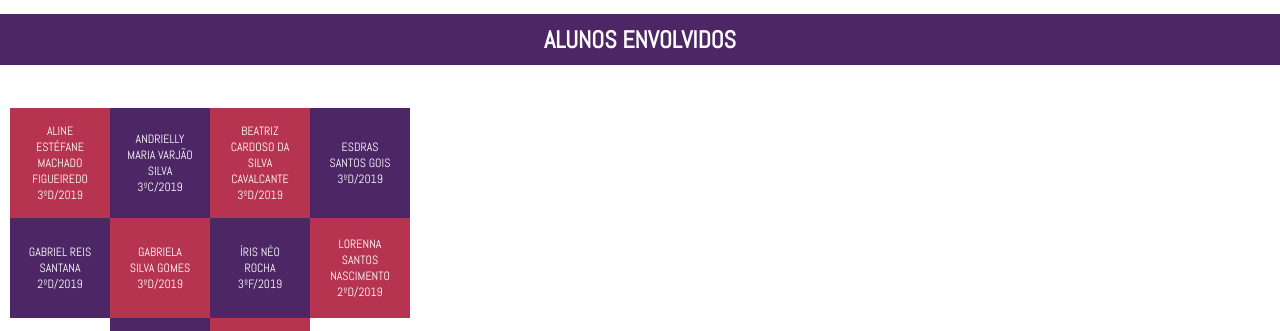
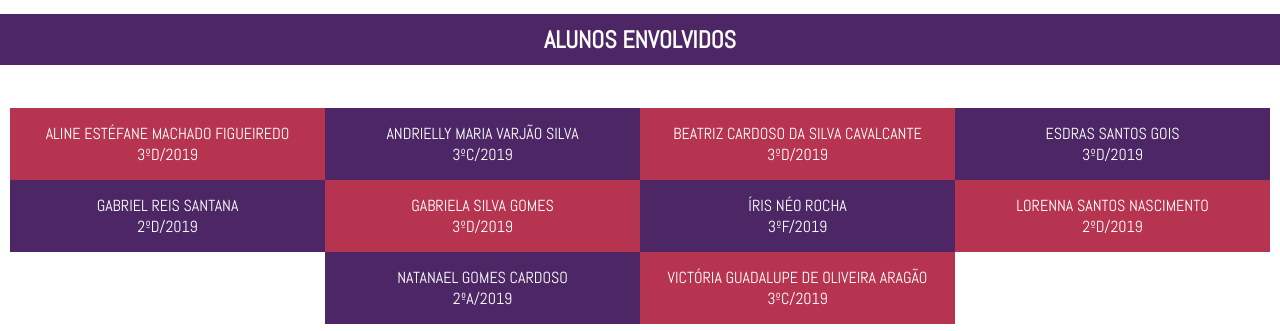
Before and after one commit to euesdrasgois/athenados, a PHP site: page / in a window 1280 px wide. Shown: the part 3498-3829 px from the top of the page. Run offline with PHP 8.4, Linux system fonts and the light colour scheme; data that the repository does not hold is empty.

Commit message:
Update index.css

```diff
--- a/app/css/index.css
+++ b/app/css/index.css
@@ -155,14 +155,13 @@ a {
     border-spacing: 0;
 }
 .alunos td{
-    width: 100px;
-    height: 100px;
+    width: 22%;
+    height: 22%;
 
     color: white;
     text-align: center;
     vertical-align: middle;
     padding: 15px;
-    font-size: 9pt;
     font-family: Abel;
 }
 .a1 {
```
